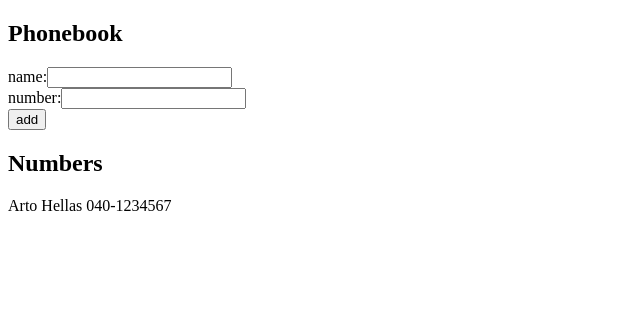
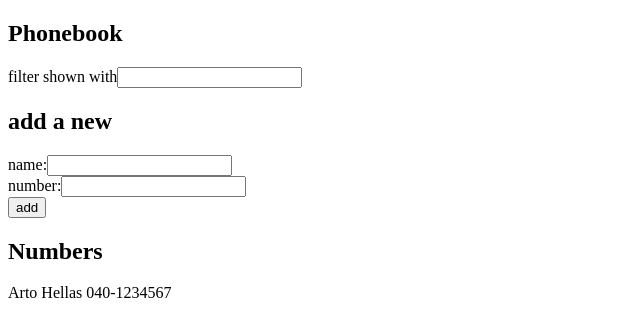
Before and after one commit to ZTanvir/Fullstackopen-exercises, a React (Vite) app in the folder part2/phonebook/: page / in a window 1280 px wide. Shown: the top 336 px of the page, without its empty margins (0-640 px from the left). Built offline with nearby package versions, Linux system fonts and the light colour scheme.

Commit message:
Add solution for exercise 2.9 part 2

```diff
--- a/part2/phonebook/src/App.jsx
+++ b/part2/phonebook/src/App.jsx
@@ -4,6 +4,7 @@ const App = () => {
   const [persons, setPersons] = useState([{ name: "Arto Hellas" }]);
   const [newName, setNewName] = useState("");
   const [newPhoneNumber, setNewPhoneNumber] = useState("");
+  const [searchName, setSearchName] = useState("");
 
   // Add phonenumber and id to the persons
   const updatePersons = persons.map((person) => {
@@ -42,9 +43,27 @@ const App = () => {
       </p>
     ));
   };
+  // Filter persons based on searchName
+  const filterPerson = persons.filter((person) => {
+    return person.name.toLocaleLowerCase().includes(searchName.toLowerCase());
+  });
   return (
     <div>
       <h2>Phonebook</h2>
+      <form>
+        <label>
+          filter shown with
+          <input
+            type="text"
+            value={searchName}
+            onChange={(event) => {
+              setSearchName(event.target.value);
+              console.log(searchName);
+            }}
+          />
+        </label>
+      </form>
+      <h2>add a new</h2>
       <form onSubmit={addName}>
         <div>
           <div>
@@ -76,7 +95,7 @@ const App = () => {
       <div>
         {persons.length === 1
           ? displayPersonsName(updatePersons)
-          : displayPersonsName(persons)}
+          : displayPersonsName(filterPerson)}
       </div>
     </div>
   );
```
